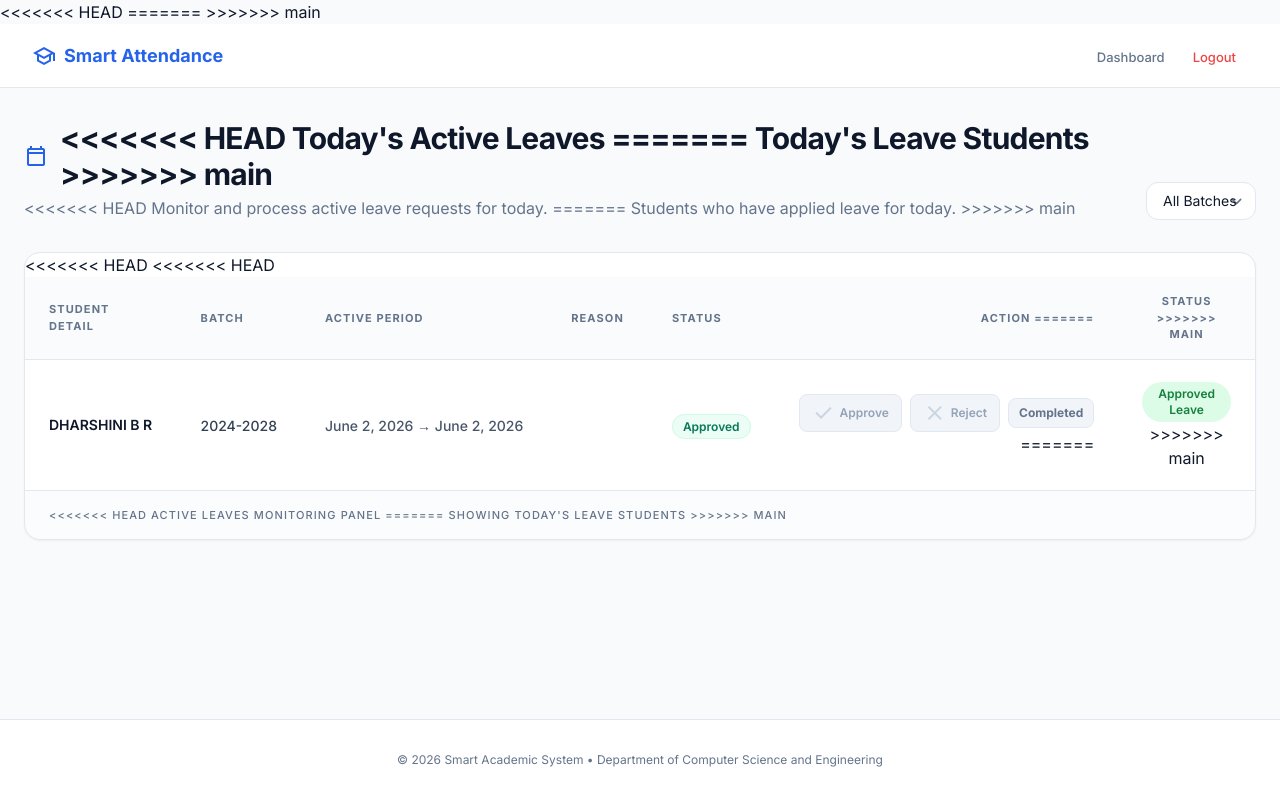
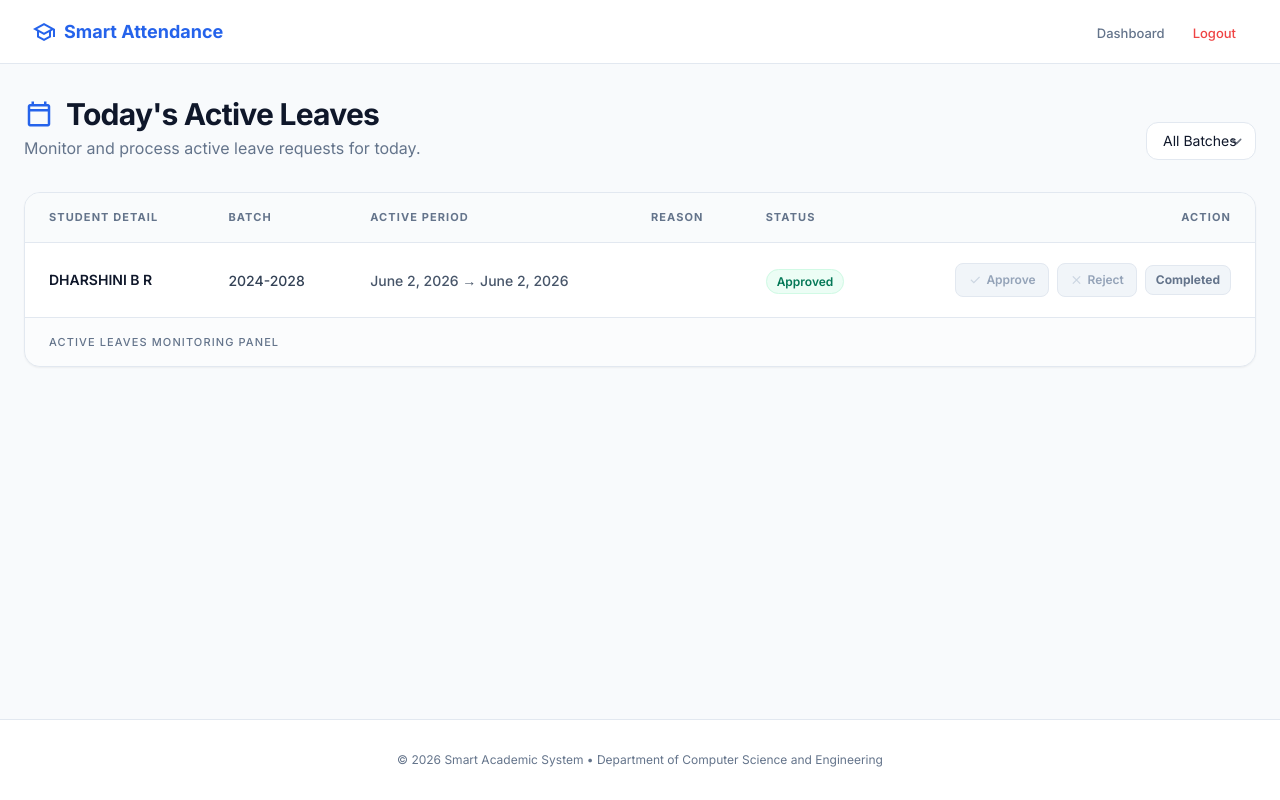
Before and after one commit to Rasika28-cs/Smart-Academic-System, a Django app: page /teacher/today-leaves/ in a window 1280 px wide. Run offline with Django 4.2, Linux system fonts and the light colour scheme; a user stored in the database is signed in; data comes from the database, SQL or seed files in the repository; both versions use the stored data as it was after the commit; some libraries are stand-ins or nearby versions.

```diff
--- a/attendance/leave_app/urls.py
+++ b/attendance/leave_app/urls.py
@@ -40,6 +40,8 @@ urlpatterns = [
 
     # Defaulters
     path('defaulters/', views.defaulter_list, name='defaulter_list'),
+    path('upload-defaulters/',views.upload_defaulters,name='upload_defaulters'),
+    path('update-action/<int:id>/',views.update_action,name='update_action'),
 
     # Notifications
     path('notifications/unread/', views.get_notifications, name='get_notifications'),
--- a/attendance/leave_app/views.py
+++ b/attendance/leave_app/views.py
@@ -816,7 +816,7 @@ def upload_defaulters(request):
 
 def defaulter_list(request):
     students = DefaulterStudent.objects.all().order_by('year', 'roll_no')
-    return render(request, 'defaulter_list.html', {'students': defaulters})
+    return render(request, 'defaulter_list.html', {'students': defaulter_list})
 
 
 @login_required
--- a/attendance/templates/today_leaves.html
+++ b/attendance/templates/today_leaves.html
@@ -4,15 +4,12 @@
 <head>
   <meta charset="utf-8" />
   <meta content="width=device-width, initial-scale=1" name="viewport" />
-<<<<<<< HEAD
   <title>Today's Active Leaves - Smart Academic System</title>
-=======
-<title>Today's Leave Students - Smart Academic System</title>
 
->>>>>>> main
   <script src="https://cdn.tailwindcss.com?plugins=forms,container-queries"></script>
   <link href="https://fonts.googleapis.com/css2?family=Inter:wght@300;400;500;600;700&display=swap" rel="stylesheet" />
   <link href="https://fonts.googleapis.com/css2?family=Material+Symbols+Outlined:opsz,wght,FILL,GRAD@20..48,100..700,0..1,-50..200" rel="stylesheet" />
+
   <script>
     tailwind.config = {
       theme: {
@@ -21,15 +18,16 @@
             primary: "#2563EB",
             success: "#10B981",
             warning: "#F59E0B",
-            danger: "#EF4444",
+            danger:  "#EF4444",
           },
           fontFamily: {
             sans: ['Inter', 'sans-serif'],
-          }
-        }
-      }
+          },
+        },
+      },
     }
   </script>
+
   <style>
     body {
       font-family: 'Inter', sans-serif;
@@ -40,60 +38,80 @@
       flex-direction: column;
       -webkit-font-smoothing: antialiased;
     }
+
     .material-symbols-outlined {
       font-variation-settings: 'FILL' 0, 'wght' 400, 'GRAD' 0, 'opsz' 24;
       vertical-align: middle;
     }
+
     .zebra-table tbody tr:nth-child(even) {
       background-color: #F8FAFC;
     }
+
     .zebra-table tbody tr:hover {
       background-color: #F1F5F9;
       transition: background-color 0.2s ease;
     }
+
     .table-container::-webkit-scrollbar {
       height: 6px;
     }
+
     .table-container::-webkit-scrollbar-thumb {
       background: #CBD5E1;
       border-radius: 10px;
     }
+
     .nav-link {
       transition: all 0.2s ease;
     }
+
     .nav-link:hover {
       background-color: #F1F5F9;
       color: #2563EB;
     }
   </style>
 </head>
+
 <body class="min-h-screen flex flex-col">
 
+  <!-- ───────────── Navigation ───────────── -->
   <nav class="h-16 bg-white border-b border-slate-200 flex items-center px-6 md:px-8 gap-4 sticky top-0 z-50">
-    <a class="flex items-center gap-2 font-bold text-blue-600 text-lg no-underline" href="{% url 'dashboard' %}">
+    <a class="flex items-center gap-2 font-bold text-blue-600 text-lg no-underline"
+       href="{% url 'dashboard' %}">
       <span class="material-symbols-outlined text-2xl">school</span>
       <span class="hidden sm:inline">Smart Attendance</span>
     </a>
+
     <ul class="flex gap-1 ml-auto list-none items-center">
       <li>
-        <a class="nav-link px-3 py-2 rounded-lg text-[13px] font-medium text-slate-500 no-underline" href="{% url 'dashboard' %}">
+        <a class="nav-link px-3 py-2 rounded-lg text-[13px] font-medium text-slate-500 no-underline"
+           href="{% url 'dashboard' %}">
           Dashboard
         </a>
       </li>
       <li>
-        <a class="nav-link px-3 py-2 rounded-lg text-[13px] font-medium text-red-500 no-underline" href="{% url 'logout' %}">
+        <a class="nav-link px-3 py-2 rounded-lg text-[13px] font-medium text-red-500 no-underline"
+           href="{% url 'logout' %}">
           Logout
         </a>
       </li>
     </ul>
   </nav>
 
+  <!-- ───────────── Main Content ───────────── -->
   <main class="flex-grow max-w-7xl mx-auto w-full px-4 sm:px-6 py-8">
 
+    <!-- Flash Messages -->
     {% if messages %}
     <div class="mb-6 space-y-2">
       {% for message in messages %}
-      <div class="p-4 rounded-xl text-sm font-medium flex items-center gap-2 {% if message.tags == 'error' %}bg-red-50 text-red-800 border border-red-200{% else %}bg-emerald-50 text-emerald-800 border border-emerald-200{% endif %}">
+      <div class="p-4 rounded-xl text-sm font-medium flex items-center gap-2
+                  {% if message.tags == 'error' %}
+                    bg-red-50 text-red-800 border border-red-200
+                  {% else %}
+                    bg-emerald-50 text-emerald-800 border border-emerald-200
+                  {% endif %}">
         <span class="material-symbols-outlined text-lg">
           {% if message.tags == 'error' %}error{% else %}check_circle{% endif %}
         </span>
@@ -103,31 +121,26 @@
     </div>
     {% endif %}
 
+    <!-- Page Header -->
     <div class="mb-8 flex flex-col sm:flex-row sm:items-end justify-between gap-6">
       <div>
         <div class="flex items-center gap-3 mb-1">
-          <span class="material-symbols-outlined text-primary text-3xl">
-            calendar_today
-          </span>
+          <span class="material-symbols-outlined text-primary text-3xl">calendar_today</span>
           <h1 class="text-2xl sm:text-3xl font-extrabold text-slate-900 tracking-tight">
-<<<<<<< HEAD
             Today's Active Leaves
-=======
-            Today's Leave Students
->>>>>>> main
           </h1>
         </div>
         <p class="text-slate-500 text-sm sm:text-base">
-<<<<<<< HEAD
           Monitor and process active leave requests for today.
-=======
-          Students who have applied leave for today.
->>>>>>> main
         </p>
       </div>
 
+      <!-- Batch Filter -->
       <form method="GET">
-        <select name="batch" onchange="this.form.submit()" class="px-4 py-2 border border-slate-200 rounded-xl bg-white text-sm focus:ring-2 focus:ring-blue-500 outline-none">
+        <select name="batch"
+                onchange="this.form.submit()"
+                class="px-4 py-2 border border-slate-200 rounded-xl bg-white text-sm
+                       focus:ring-2 focus:ring-blue-500 outline-none">
           <option value="">All Batches</option>
           {% for batch in batches %}
             <option value="{{ batch }}" {% if batch == selected_batch %}selected{% endif %}>
@@ -138,9 +151,11 @@
       </form>
     </div>
 
+    <!-- Table Card -->
     <div class="bg-white rounded-2xl shadow-sm border border-slate-200 overflow-hidden">
       <div class="table-container overflow-x-auto">
         <table class="w-full text-left border-collapse zebra-table">
+
           <thead>
             <tr class="bg-slate-50/80 border-b border-slate-200">
               <th class="px-6 py-4 text-[11px] font-bold uppercase tracking-widest text-slate-500">
@@ -155,23 +170,20 @@
               <th class="px-6 py-4 text-[11px] font-bold uppercase tracking-widest text-slate-500">
                 Reason
               </th>
-<<<<<<< HEAD
               <th class="px-6 py-4 text-[11px] font-bold uppercase tracking-widest text-slate-500">
                 Status
               </th>
               <th class="px-6 py-4 text-[11px] font-bold uppercase tracking-widest text-slate-500 text-right">
                 Action
-=======
-
-              <th class="px-6 py-4 text-[11px] font-bold uppercase tracking-widest text-slate-500 text-center">
-                Status
->>>>>>> main
               </th>
             </tr>
           </thead>
+
           <tbody class="divide-y divide-slate-100">
             {% for leave in leaves %}
             <tr class="group">
+
+              <!-- Student Detail -->
               <td class="px-6 py-5 whitespace-nowrap">
                 <div class="flex flex-col">
                   <span class="text-sm font-semibold text-slate-900">
@@ -185,107 +197,106 @@
                 </div>
               </td>
 
+              <!-- Batch -->
               <td class="px-6 py-5 whitespace-nowrap">
                 <span class="text-sm text-slate-700 font-medium">
                   {{ leave.student.batch }}
                 </span>
               </td>
 
+              <!-- Active Period -->
               <td class="px-6 py-5 whitespace-nowrap">
                 <span class="text-sm text-slate-600 font-medium">
                   {{ leave.from_date }} → {{ leave.to_date }}
                 </span>
               </td>
 
+              <!-- Reason -->
               <td class="px-6 py-5">
                 <p class="text-sm text-slate-600 max-w-xs truncate group-hover:whitespace-normal">
                   {{ leave.reason }}
                 </p>
               </td>
 
-<<<<<<< HEAD
+              <!-- Status Badge -->
               <td class="px-6 py-5 whitespace-nowrap">
                 {% if leave.status == "PENDING" %}
-                  <span class="px-2.5 py-1 text-xs font-semibold rounded-full bg-amber-50 text-amber-700 border border-amber-100">
+                  <span class="px-2.5 py-1 text-xs font-semibold rounded-full
+                               bg-amber-50 text-amber-700 border border-amber-100">
                     Pending
                   </span>
                 {% elif leave.status == "APPROVED" %}
-                  <span class="px-2.5 py-1 text-xs font-semibold rounded-full bg-emerald-50 text-emerald-700 border border-emerald-100">
+                  <span class="px-2.5 py-1 text-xs font-semibold rounded-full
+                               bg-emerald-50 text-emerald-700 border border-emerald-100">
                     Approved
                   </span>
                 {% elif leave.status == "REJECTED" %}
-                  <span class="px-2.5 py-1 text-xs font-semibold rounded-full bg-rose-50 text-rose-700 border border-rose-100">
+                  <span class="px-2.5 py-1 text-xs font-semibold rounded-full
+                               bg-rose-50 text-rose-700 border border-rose-100">
                     Rejected
                   </span>
                 {% else %}
-                  <span class="px-2.5 py-1 text-xs font-semibold rounded-full bg-slate-100 text-slate-500">
+                  <span class="px-2.5 py-1 text-xs font-semibold rounded-full
+                               bg-slate-100 text-slate-500">
                     {{ leave.status }}
                   </span>
                 {% endif %}
               </td>
 
+              <!-- Action Buttons -->
               <td class="px-6 py-5 text-right whitespace-nowrap">
                 {% if leave.status == "PENDING" %}
                   <div class="flex items-center justify-end gap-2">
-                    <a href="/leave/review/{{ leave.id }}/approve/" onclick="return confirm('Approve leave for {{ leave.student.name|escapejs }}?');" class="inline-flex items-center gap-1 px-3 py-1.5 rounded-lg bg-emerald-600 hover:bg-emerald-700 text-white text-xs font-semibold transition shadow-sm">
+                    <a href="/leave/review/{{ leave.id }}/approve/"
+                       onclick="return confirm('Approve leave for {{ leave.student.name|escapejs }}?');"
+                       class="inline-flex items-center gap-1 px-3 py-1.5 rounded-lg
+                              bg-emerald-600 hover:bg-emerald-700 text-white text-xs font-semibold
+                              transition shadow-sm">
                       <span class="material-symbols-outlined text-sm">check</span>
                       Approve
                     </a>
-                    <a href="/leave/review/{{ leave.id }}/reject/" onclick="return confirm('Reject leave for {{ leave.student.name|escapejs }}?');" class="inline-flex items-center gap-1 px-3 py-1.5 rounded-lg bg-rose-600 hover:bg-rose-700 text-white text-xs font-semibold transition shadow-sm">
+                    <a href="/leave/review/{{ leave.id }}/reject/"
+                       onclick="return confirm('Reject leave for {{ leave.student.name|escapejs }}?');"
+                       class="inline-flex items-center gap-1 px-3 py-1.5 rounded-lg
+                              bg-rose-600 hover:bg-rose-700 text-white text-xs font-semibold
+                              transition shadow-sm">
                       <span class="material-symbols-outlined text-sm">close</span>
                       Reject
                     </a>
                   </div>
                 {% else %}
                   <div class="flex items-center justify-end gap-2">
-                    <button disabled class="inline-flex items-center gap-1 px-3 py-1.5 rounded-lg bg-slate-100 text-slate-400 text-xs font-semibold cursor-not-allowed border border-slate-200">
+                    <button disabled
+                            class="inline-flex items-center gap-1 px-3 py-1.5 rounded-lg
+                                   bg-slate-100 text-slate-400 text-xs font-semibold
+                                   cursor-not-allowed border border-slate-200">
                       <span class="material-symbols-outlined text-sm text-slate-300">check</span>
                       Approve
                     </button>
-                    <button disabled class="inline-flex items-center gap-1 px-3 py-1.5 rounded-lg bg-slate-100 text-slate-400 text-xs font-semibold cursor-not-allowed border border-slate-200">
+                    <button disabled
+                            class="inline-flex items-center gap-1 px-3 py-1.5 rounded-lg
+                                   bg-slate-100 text-slate-400 text-xs font-semibold
+                                   cursor-not-allowed border border-slate-200">
                       <span class="material-symbols-outlined text-sm text-slate-300">close</span>
                       Reject
                     </button>
-                    <span class="inline-flex items-center gap-1 px-2.5 py-1.5 rounded-lg bg-slate-100 text-slate-500 text-xs font-bold border border-slate-200">
+                    <span class="inline-flex items-center gap-1 px-2.5 py-1.5 rounded-lg
+                                 bg-slate-100 text-slate-500 text-xs font-bold border border-slate-200">
                       Completed
                     </span>
                   </div>
                 {% endif %}
-=======
-              <!-- Status -->
-              <td class="px-6 py-5 text-center">
+              </td>
 
-                {% if leave.status == "APPROVED" %}
-                    <span class="inline-flex items-center px-3 py-1 rounded-full bg-green-100 text-green-700 text-xs font-semibold">
-                        Approved Leave
-                    </span>
-
-                {% elif leave.status == "REJECTED" %}
-                    <span class="inline-flex items-center px-3 py-1 rounded-full bg-red-100 text-red-700 text-xs font-semibold">
-                        Rejected
-                    </span>
-
-                {% else %}
-                    <span class="inline-flex items-center px-3 py-1 rounded-full bg-yellow-100 text-yellow-700 text-xs font-semibold">
-                        Pending
-                    </span>
-                {% endif %}
-
->>>>>>> main
-              </td>
             </tr>
             {% empty %}
             <tr>
               <td colspan="6" class="px-6 py-20 text-center">
                 <div class="flex flex-col items-center max-w-xs mx-auto">
                   <div class="w-20 h-20 rounded-full bg-slate-50 flex items-center justify-center mb-4">
-                    <span class="material-symbols-outlined text-slate-300 text-5xl">
-                      inbox
-                    </span>
+                    <span class="material-symbols-outlined text-slate-300 text-5xl">inbox</span>
                   </div>
-                  <h3 class="text-lg font-bold text-slate-900">
-                    No active leaves today
-                  </h3>
+                  <h3 class="text-lg font-bold text-slate-900">No active leaves today</h3>
                   <p class="text-slate-500 text-sm mt-1">
                     There are no ongoing active leave requests for today.
                   </p>
@@ -294,21 +305,21 @@
             </tr>
             {% endfor %}
           </tbody>
+
         </table>
       </div>
 
+      <!-- Table Footer -->
       <div class="px-6 py-4 bg-slate-50/50 border-t border-slate-200">
         <p class="text-[11px] font-medium text-slate-500 uppercase tracking-widest">
-<<<<<<< HEAD
           Active leaves monitoring panel
-=======
-          Showing today's leave students
->>>>>>> main
         </p>
       </div>
     </div>
+
   </main>
 
+  <!-- ───────────── Footer ───────────── -->
   <footer class="mt-auto py-8 text-center border-t border-slate-200 bg-white">
     <p class="text-xs text-slate-500">
       © 2026 Smart Academic System • Department of Computer Science and Engineering
```
Also changed, not shown: attendance/templates/dashboard.html (+61 -37 lines), attendance/db.sqlite3, 1 other file.
